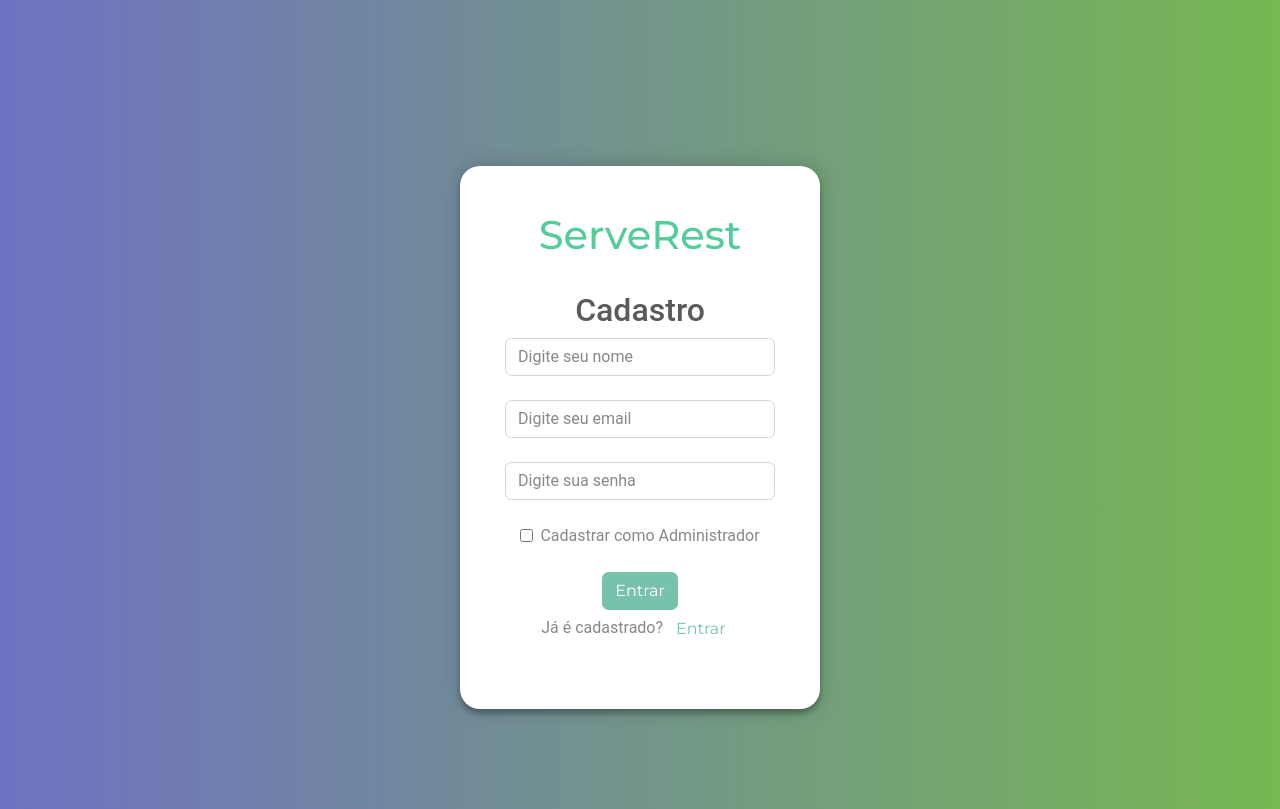
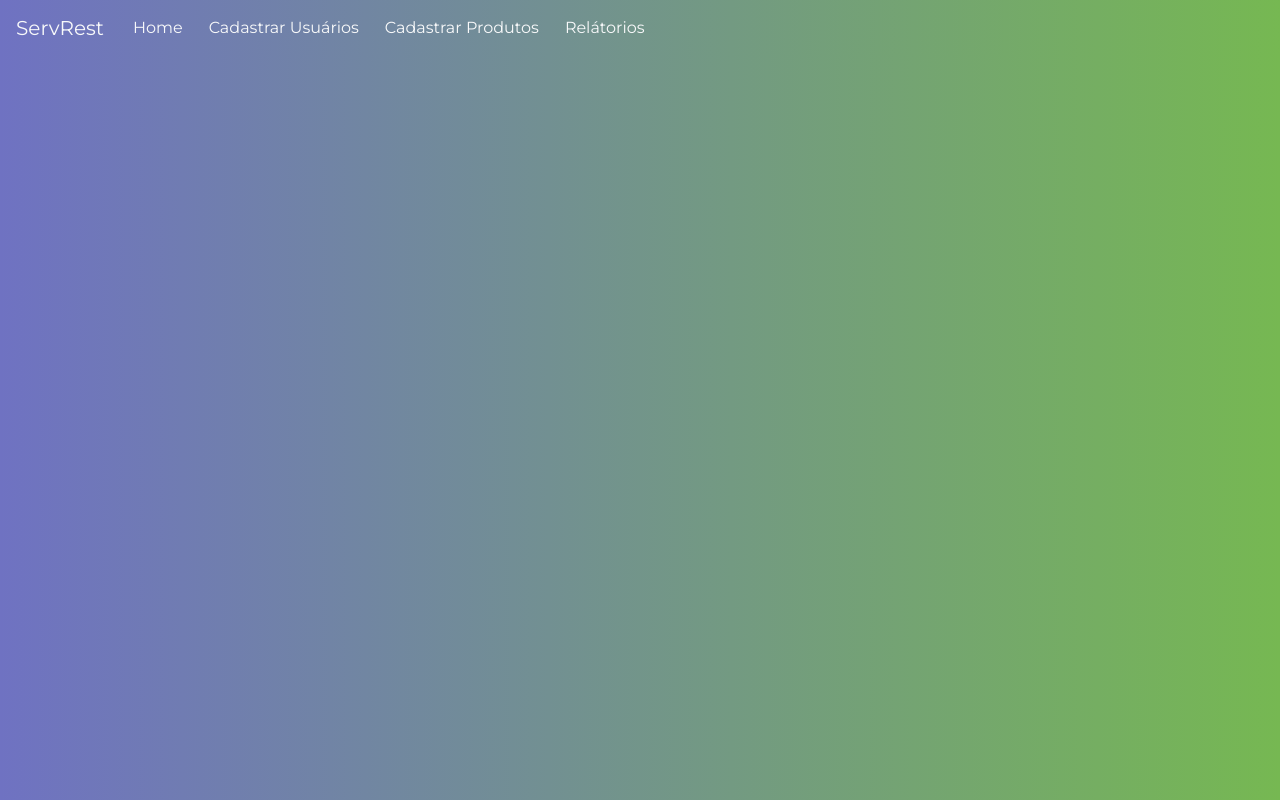
Before and after one commit to ServeRest/front, a React (Create React App) app: page /admin/cadastrarprodutos in a window 1280 px wide. Built offline with nearby package versions, Linux system fonts and the light colour scheme.

Commit message:
adicionando paginas proprias para os links

```diff
--- a/src/App.js
+++ b/src/App.js
@@ -4,6 +4,10 @@ import history from './services/history';
 import 'bootswatch/dist/minty/bootstrap.min.css';
 import CadastroUsuario from './views/registerUser';
 import Home from './views/admin/home';
+import RegisterProducts from './views/admin/registerProducts';
+import RegisterUser from './views/admin/registerUser';
+import Report from './views/admin/report';
+import ShowUsers from './views/admin/showUsers';
 import Login from './views/login';
 import './App.css';
 
@@ -13,11 +17,10 @@ function App() {
       <Router history={ history }>
         <Switch>
           <Route exact path="/admin/home" component={ Home } />
-          <Route exact path="/admin/cadastrarusuarios" component={ CadastroUsuario } />
-          <Route exact path="/admin/cadastrarprodutos" component={ CadastroUsuario } />
-          <Route exact path="/admin/listarusuarios" component={ CadastroUsuario } />
-          <Route exact path="/admin/relatorios" component={ CadastroUsuario } />
-
+          <Route exact path="/admin/cadastrarusuarios" component={ RegisterUser } />
+          <Route exact path="/admin/cadastrarprodutos" component={ RegisterProducts } />
+          <Route exact path="/admin/listarusuarios" component={ ShowUsers } />
+          <Route exact path="/admin/relatorios" component={ Report } />
           <Route exact path="/cadastrarusuarios" component={ CadastroUsuario } />
           <Route exact path="/login" component={ Login } />
           <Route exact path="/" render={ () => history.push('/login') } />
--- /dev/null
+++ b/src/views/admin/registerProducts.js
@@ -0,0 +1,17 @@
+import Navbar from '../../component/navbar'
+import React from 'react';
+import axios from 'axios';
+import 'bootswatch/dist/minty/bootstrap.min.css';
+
+class RegisterProducts extends React.Component {
+
+  render() {
+    return (
+      <>
+      <Navbar></Navbar>
+      </>
+    )
+  }
+}
+
+export default RegisterProducts;
--- /dev/null
+++ b/src/views/admin/registerUser.js
@@ -0,0 +1,17 @@
+import Navbar from '../../component/navbar'
+import React from 'react';
+import axios from 'axios';
+import 'bootswatch/dist/minty/bootstrap.min.css';
+
+class RegisterUsers extends React.Component {
+
+  render() {
+    return (
+      <>
+      <Navbar></Navbar>
+      </>
+    )
+  }
+}
+
+export default RegisterUsers;
--- /dev/null
+++ b/src/views/admin/report.js
@@ -0,0 +1,17 @@
+import Navbar from '../../component/navbar'
+import React from 'react';
+import axios from 'axios';
+import 'bootswatch/dist/minty/bootstrap.min.css';
+
+class Reports extends React.Component {
+
+  render() {
+    return (
+      <>
+      <Navbar></Navbar>
+      </>
+    )
+  }
+}
+
+export default Reports;
--- /dev/null
+++ b/src/views/admin/showUsers.js
@@ -0,0 +1,17 @@
+import Navbar from '../../component/navbar'
+import React from 'react';
+import axios from 'axios';
+import 'bootswatch/dist/minty/bootstrap.min.css';
+
+class ShowUsers extends React.Component {
+
+  render() {
+    return (
+      <>
+      <Navbar></Navbar>
+      </>
+    )
+  }
+}
+
+export default ShowUsers;
```
